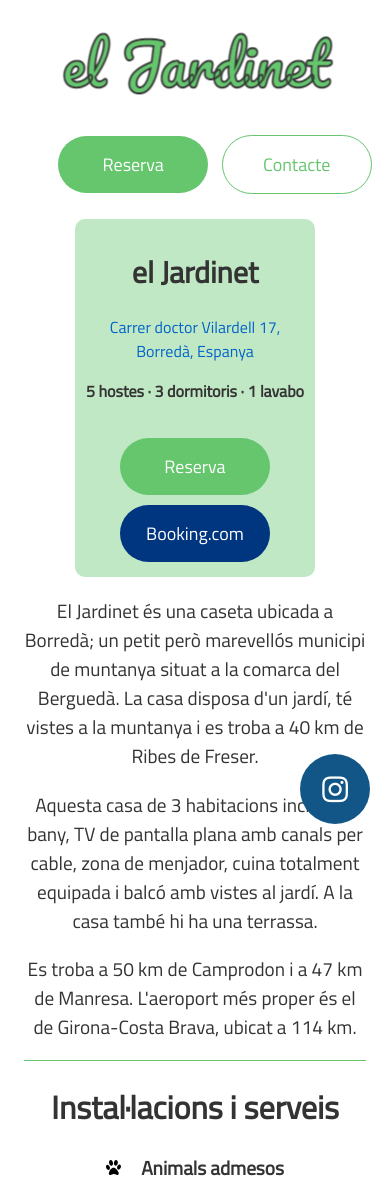
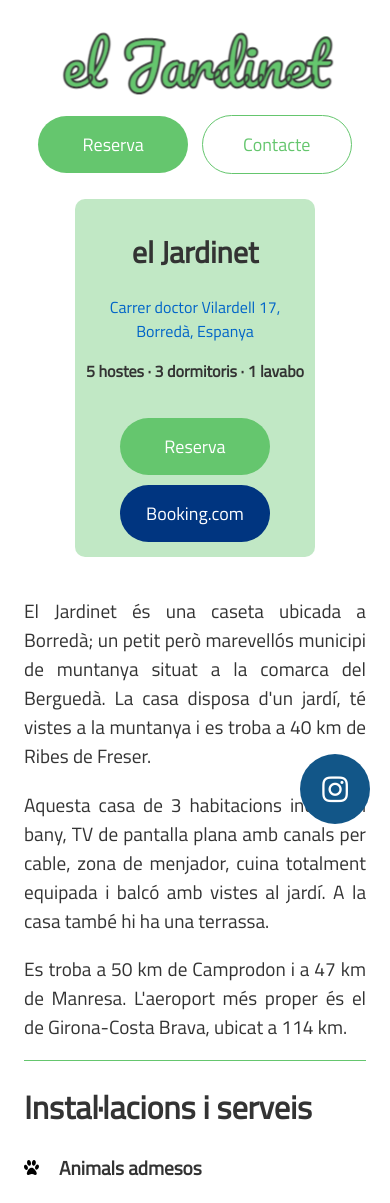
Before and after one commit to arnauboy/eljardinet, a Svelte app: page / in a window 390 px wide. Shown: the top 1203 px of the page. Built offline with nearby package versions, Linux system fonts and the light colour scheme.

Commit message:
responsiveness improved 2

```diff
--- a/src/components/Album.svelte
+++ b/src/components/Album.svelte
@@ -72,6 +72,7 @@
     }
 
     .gallery {
+        z-index: 1;
         display: flex;
         margin: 10px auto;
         max-width: $max-img-width;
--- a/src/components/Header.svelte
+++ b/src/components/Header.svelte
@@ -59,6 +59,7 @@
         .header-buttons {
             margin: 0 auto;
             width: 100%;
+            padding: 0;
         }
 	}
 </style>
--- a/src/components/Icons.svelte
+++ b/src/components/Icons.svelte
@@ -17,6 +17,7 @@
         text-align: center;
         text-decoration: none;
         border-radius: 50%;
+        z-index: 2;
         }
 
     .fa:hover {
@@ -27,4 +28,10 @@
         background: #125688;
         color: white;
         }
+
+    @media screen and (max-width: 600px) {
+        .fa:hover {
+            opacity: 1;
+        }
+    }
 </style>
--- a/src/components/ReservaHeader.svelte
+++ b/src/components/ReservaHeader.svelte
@@ -57,8 +57,7 @@
             border-radius: 10px;
             padding: 10px;
             max-width: 100%;
-            margin: 0 auto;
-
+            margin: 20px auto;
         }
     }
 </style>
--- a/src/routes/Home.svelte
+++ b/src/routes/Home.svelte
@@ -36,7 +36,7 @@
 	@media (max-width: 600px){
 		.home_page{
 			max-width: 100%;
-			text-align: center;
+			text-align: justify;
 		}
 	}
 </style>
```
